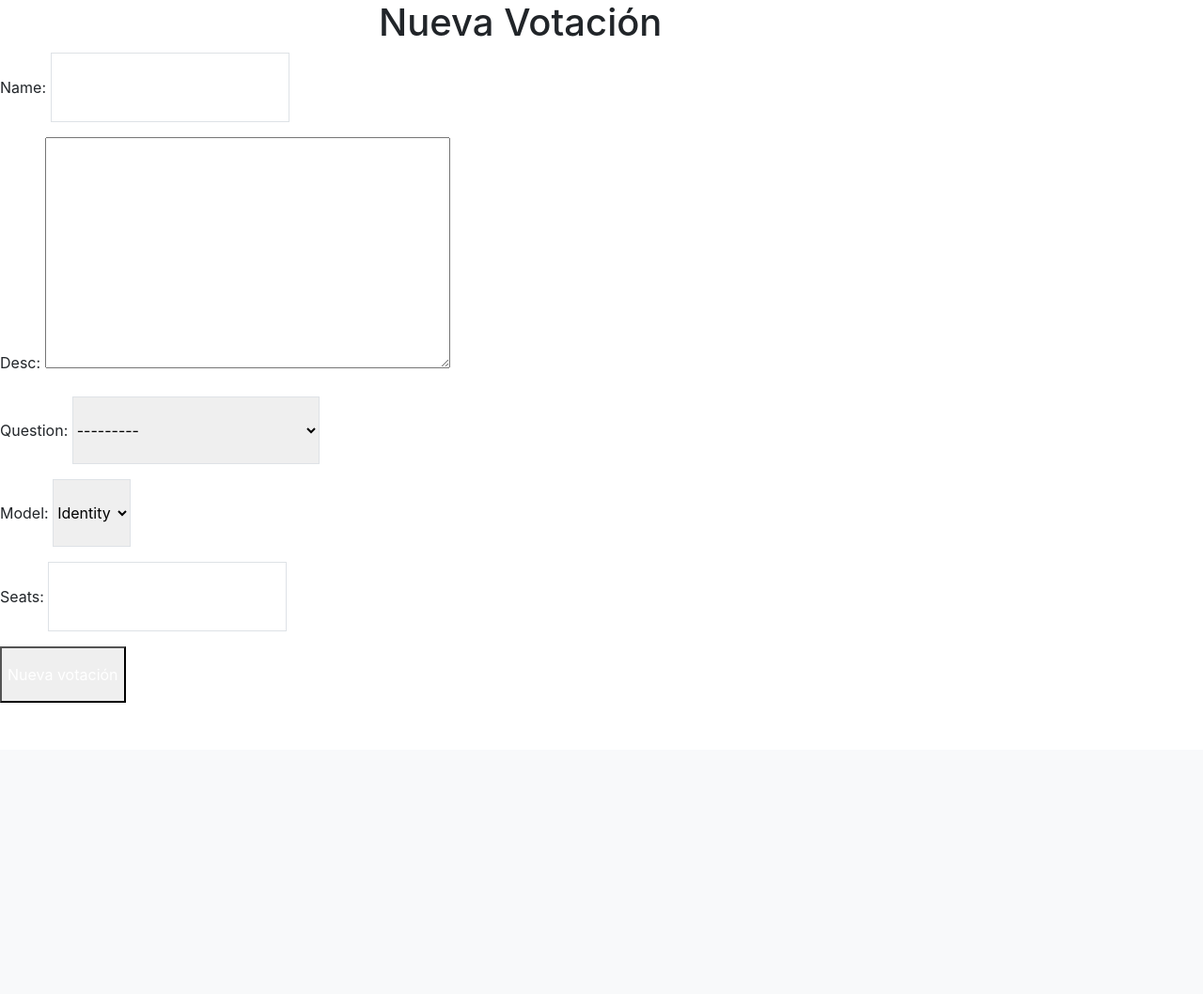
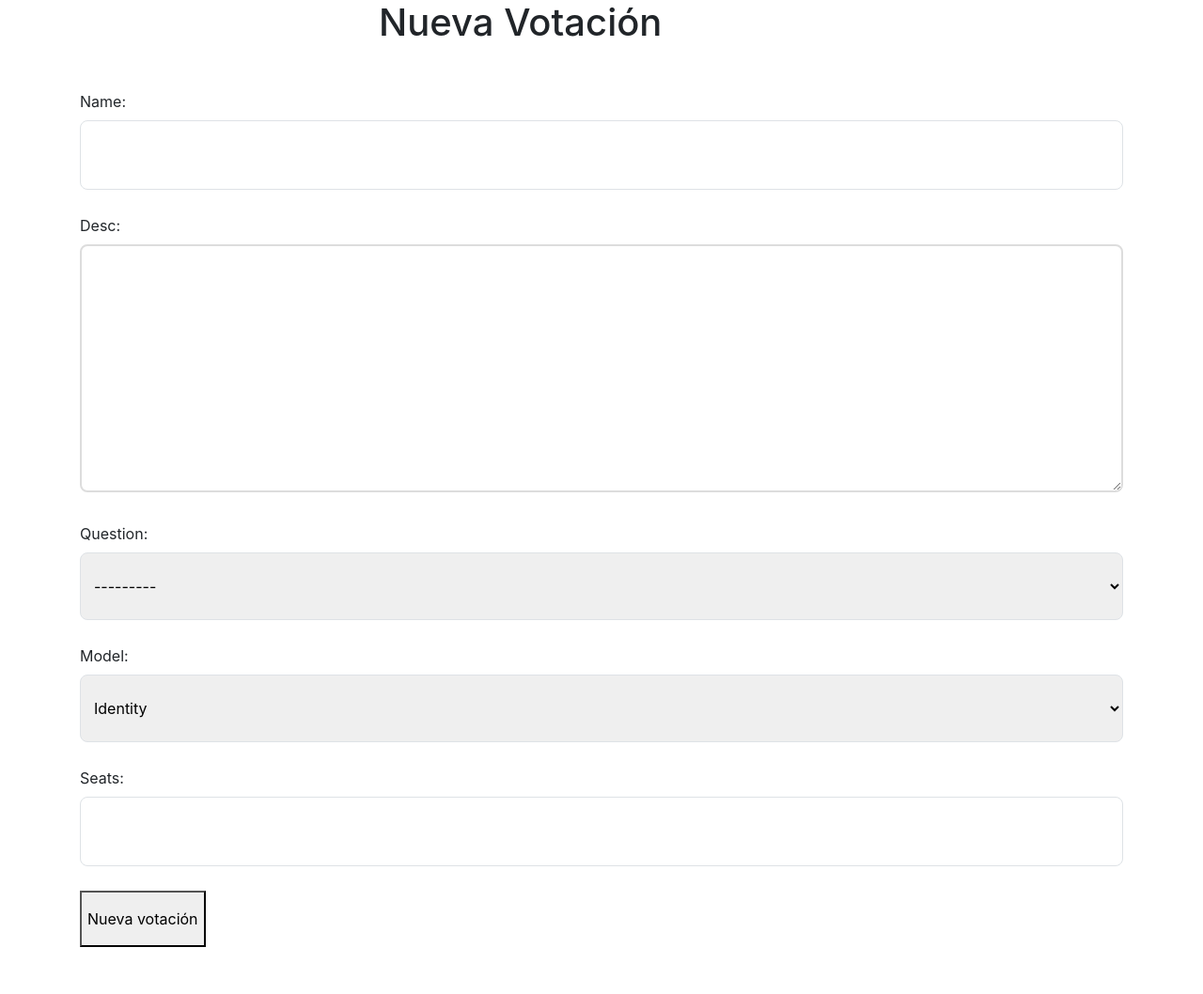
Before and after one commit to decide-single-maroto/decide-single-maroto, a Django app: page /voting/newVoting/ in a window 1280 px wide. Shown: the part 56-1114 px from the top of the page at 94% size. Before the commit the page ends 804 px from the top, so only its background shows below. Run offline with Django 3.2, Linux system fonts and the light colour scheme; a user stored in the database is signed in; data comes from the database, SQL or seed files in the repository; some libraries are stand-ins or nearby versions.

Commit message:
feat: add css

```diff
--- a/decide/base/templates/header.html
+++ b/decide/base/templates/header.html
@@ -21,9 +21,11 @@
             </button>
             <div class="collapse navbar-collapse" id="navbarNav">
                 <ul class="navbar-nav ml-auto">
+                    {% if user.is_staff %}
                     <div class="rounded-box">
                         <a class="btn btn-dark" href="/voting/newVoting">Nueva Votación</a>
                     </div>
+                    {% endif %}
                     <li class="nav-item active">
                         <a class="nav-link" href="/authentication/logout">Log out <span class="sr-only">(current)</span></a>
                     </li>
--- a/decide/voting/templates/form.html
+++ b/decide/voting/templates/form.html
@@ -6,6 +6,7 @@
 
     <h1 class="mb-6 text-3xl" style="max-width: 100%; margin-left: 403px;"> {{ title }}</h1>
 
+    <div class="container mt-5">
     <form method="post" action="." enctype="multipart/form-data">
         {% csrf_token %}
 
@@ -23,8 +24,22 @@
         </div>
         {% endif %}
 
-        <button class="mt-6 py-3 px-6 text-lg bg-blue-500 hover:bg-teal-700 rounded-xl text-white">Nueva
+        <button class="mt-6 py-3 px-6 text-lg bg-blue-500 hover:bg-teal-700 rounded-xl text-black">Nueva
             votación</button>
     </form>
-
+    </div>
+    <style>
+        /* Estilos específicos del formulario */
+        form input[type="text"],
+        form input[type="email"],
+        form textarea,
+        form select {
+            width: 100%; /* Ajusta el ancho según tus necesidades */
+            padding: 10px;
+            margin-bottom: 10px;
+            box-sizing: border-box;
+            border: 2px solid #ddd; /* Color del borde */
+            border-radius: 8px; /* Radio del borde para que sea redondeado */
+        }
+    </style>
 {% endblock %}
```
